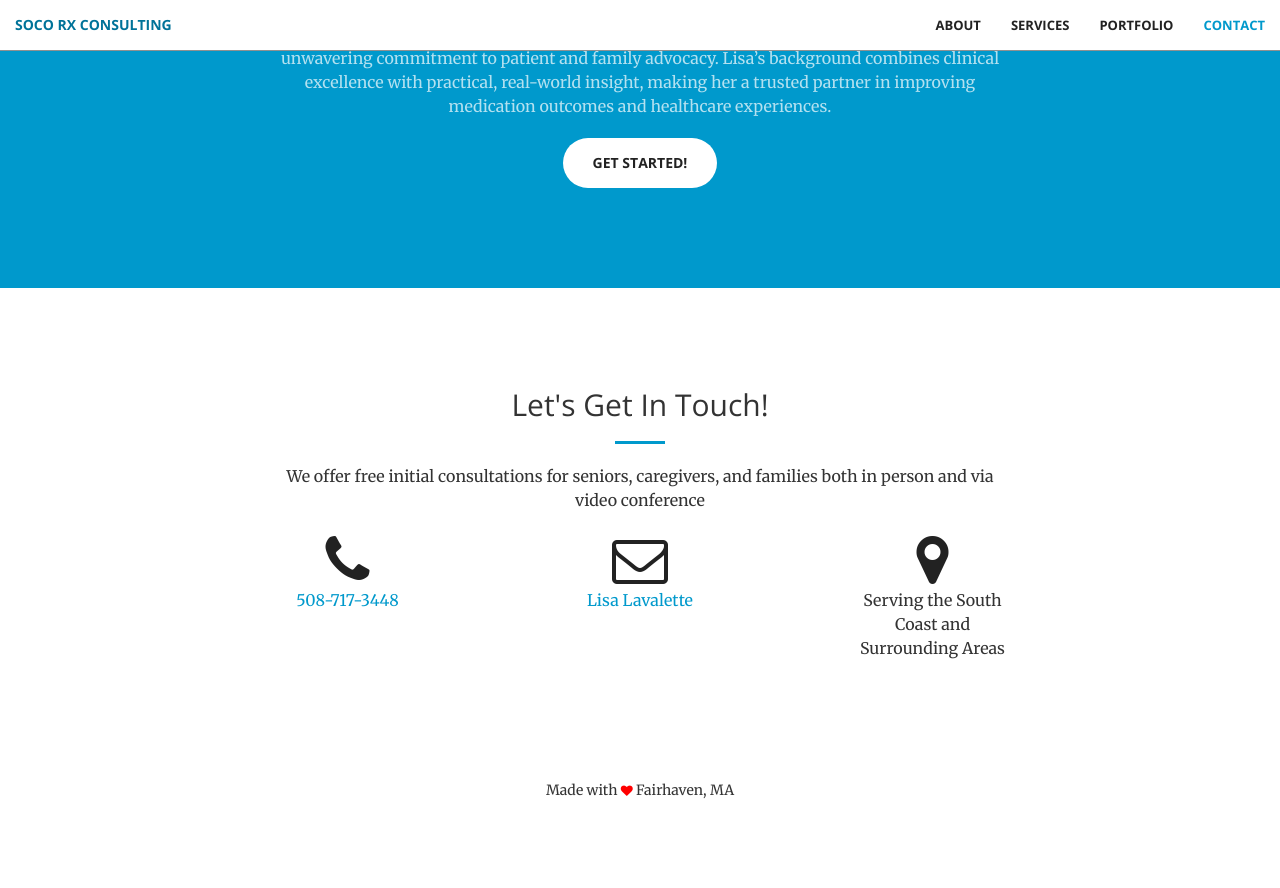
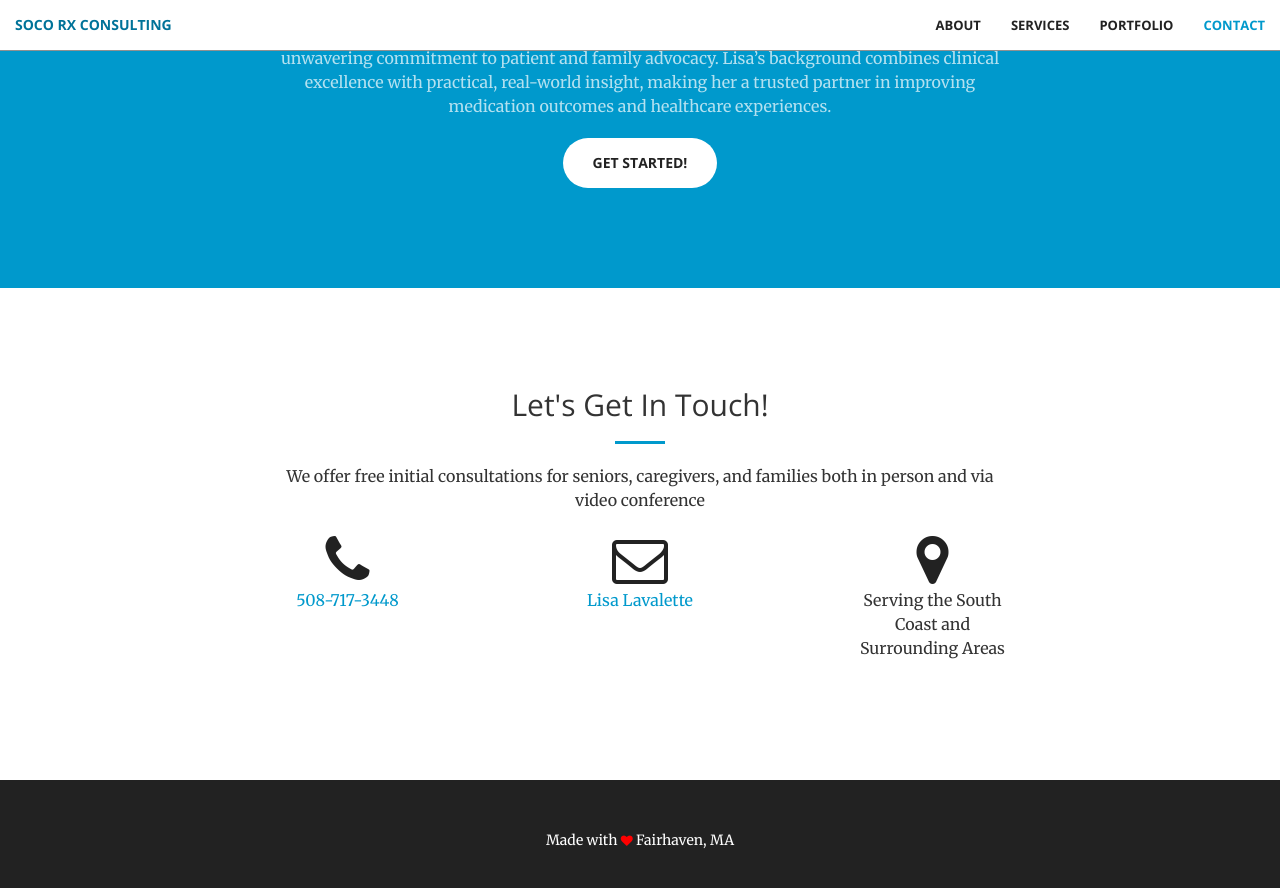
Before and after one commit to edlavalette/edlavalette.github.io, a Jekyll site: the page built from index.html, in a window 1280 px wide and 900 px high, scrolled down 2193 px. Shown: the top 888 px of the window. Built offline with Jekyll 4.4.1, drawn with Linux system fonts in a browser that asks for light colours; before the commit the page ends 2993 px from its top, so only the background shows below that.

Commit message:
Update aside.html

```diff
--- a/_includes/aside.html
+++ b/_includes/aside.html
@@ -1,7 +1,7 @@
-  <!-- <aside class="bg-dark">  -->
+<aside class="bg-dark">
       <div class="container text-center">
           <!-- <div class="call-to-action">  -->
               Made with <i class="fa fa-heart" style="font-size:12px;color:red"></i> Fairhaven, MA
           <!-- </div>  -->
       </div>
-  <!-- </aside>  -->
+</aside>
```
